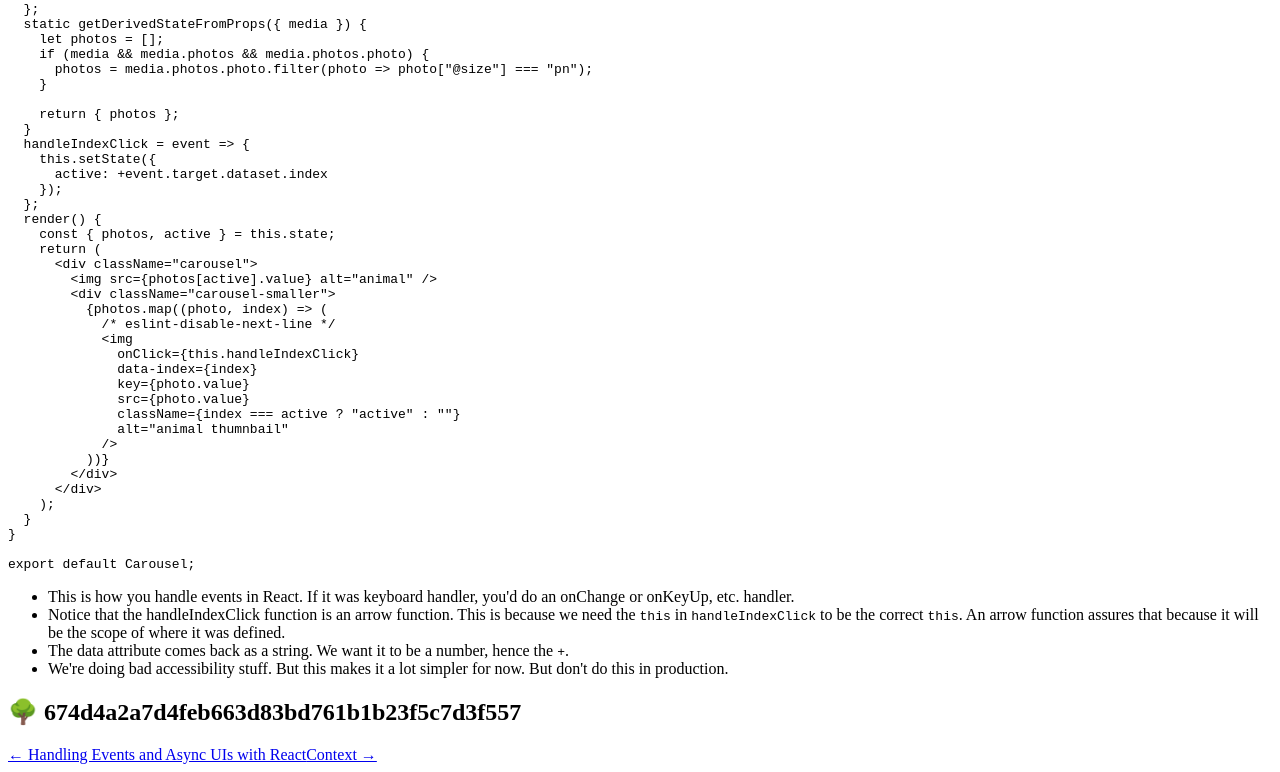
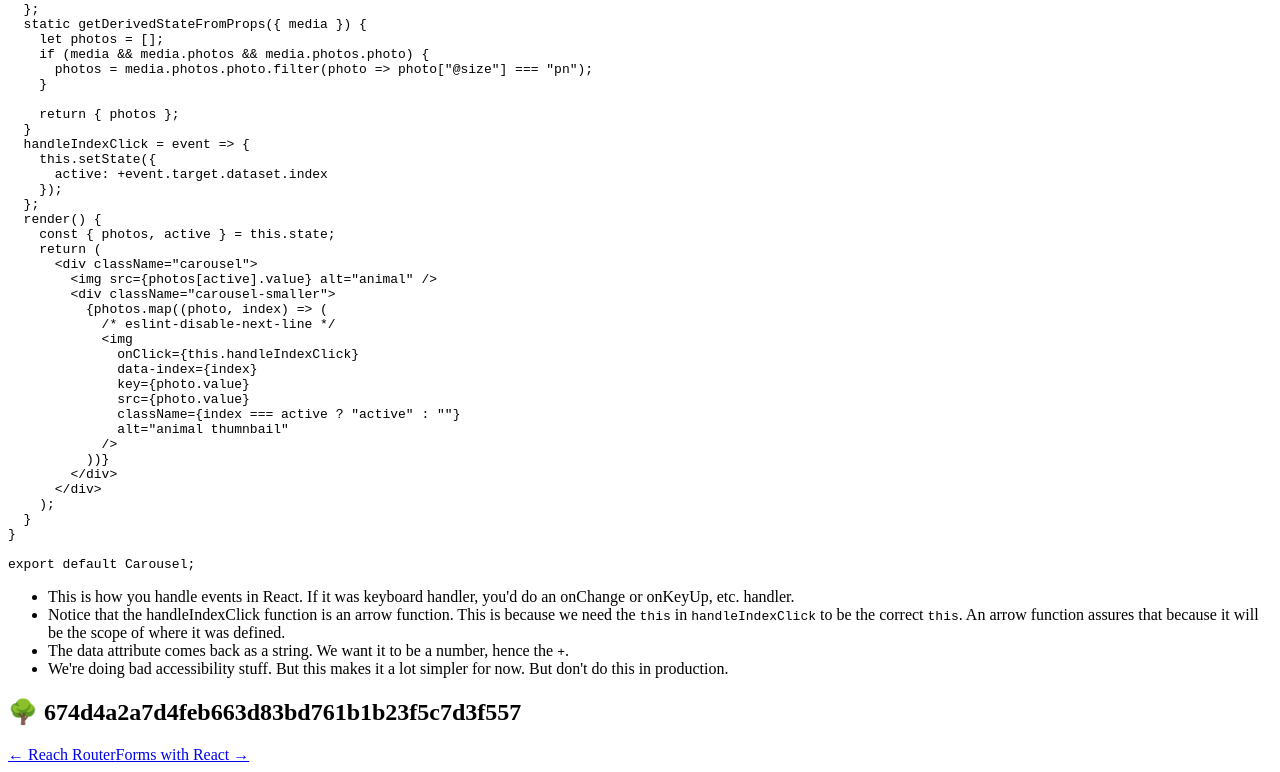
Before and after one commit to MagicPrinceDev/complete-intro-to-react-v4, a Gatsby site: page /typescript in a window 1280 px wide. Shown: the part 2660-3432 px from the top of the page. Built offline with nearby package versions, Linux system fonts and the light colour scheme; Gatsby itself is replaced by a stand-in of ours; some packages are replaced by stand-ins of ours; code samples lack their colours.

Commit message:
fix next/prev links

```diff
--- a/src/templates/lessonTemplate.js
+++ b/src/templates/lessonTemplate.js
@@ -6,26 +6,24 @@ export default function Template({ data }) {
 
   const { frontmatter, html } = markdownRemark;
   const prevLink =
-    frontmatter.order > 0 ? (
+    frontmatter.order > 1 ? (
       <Link
         className="prev"
         to={
-          allMarkdownRemark.edges[frontmatter.order - 1].node.frontmatter.path
+          allMarkdownRemark.edges[frontmatter.order - 2].node.frontmatter.path
         }
       >
         {"← " +
-          allMarkdownRemark.edges[frontmatter.order - 1].node.frontmatter.title}
+          allMarkdownRemark.edges[frontmatter.order - 2].node.frontmatter.title}
       </Link>
     ) : null;
   const nextLink =
-    frontmatter.order < allMarkdownRemark.edges.length - 1 ? (
+    frontmatter.order < allMarkdownRemark.edges.length ? (
       <Link
         className="next"
-        to={
-          allMarkdownRemark.edges[frontmatter.order + 1].node.frontmatter.path
-        }
+        to={allMarkdownRemark.edges[frontmatter.order].node.frontmatter.path}
       >
-        {allMarkdownRemark.edges[frontmatter.order + 1].node.frontmatter.title +
+        {allMarkdownRemark.edges[frontmatter.order].node.frontmatter.title +
           " →"}
       </Link>
     ) : null;
```
